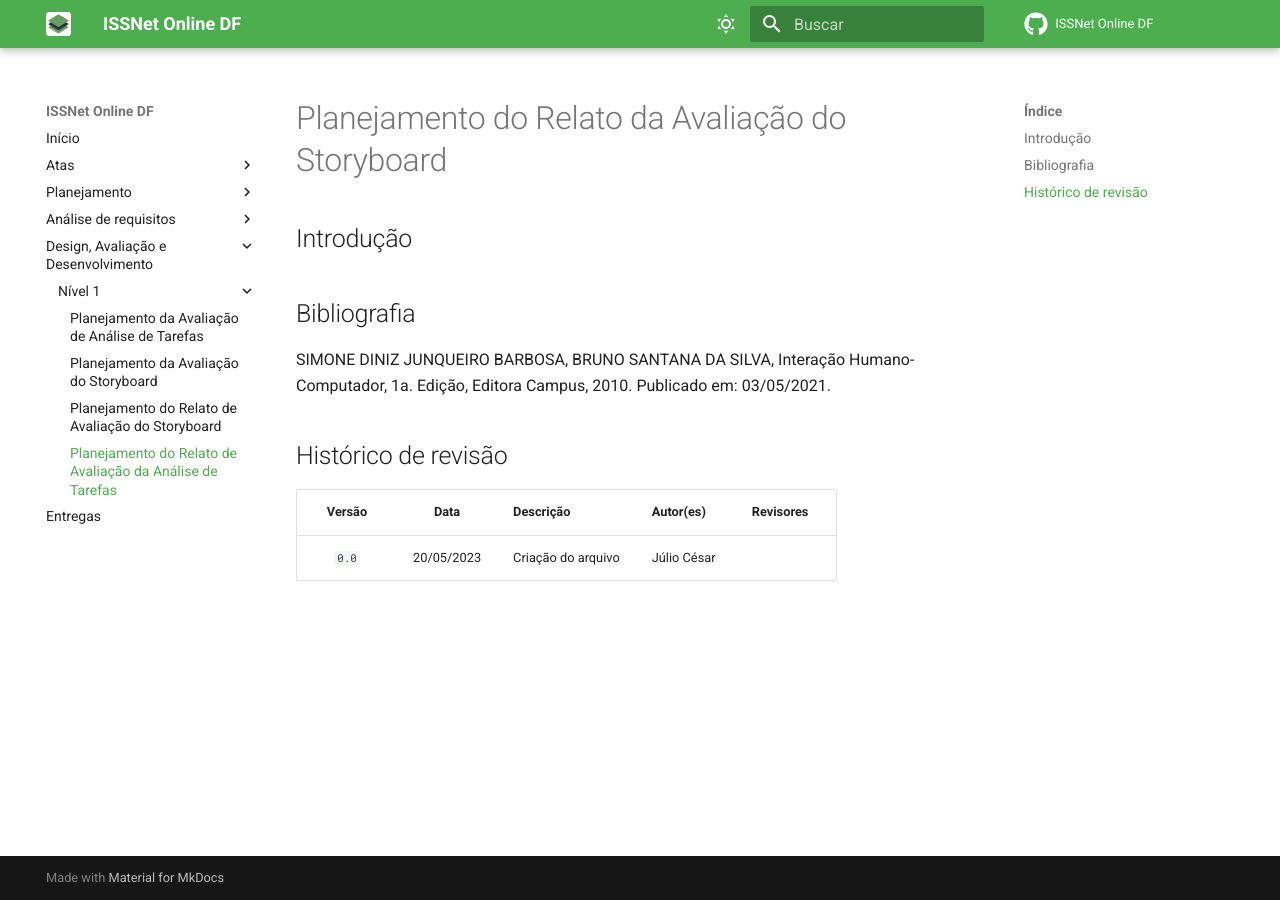
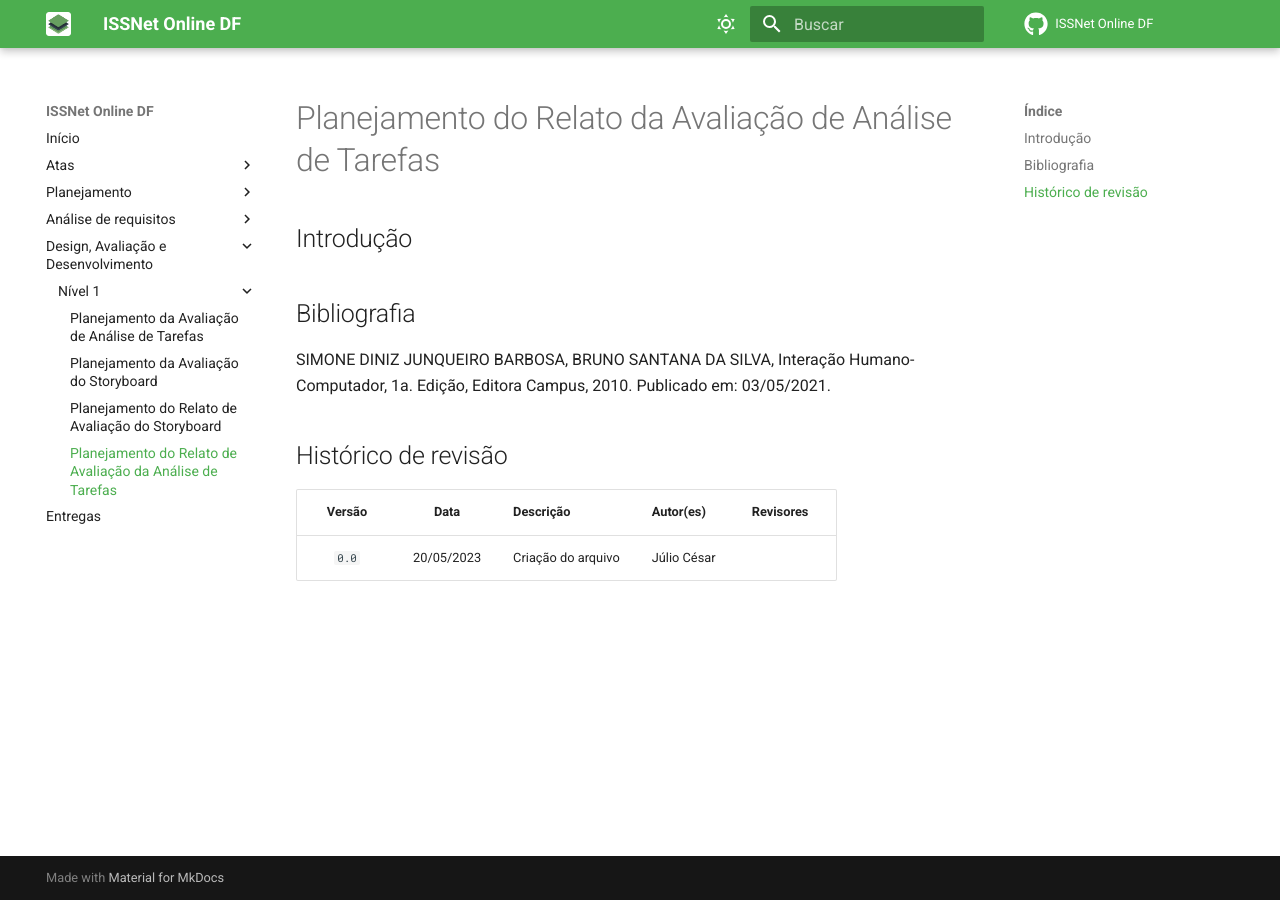
Before and after one commit to Interacao-Humano-Computador/2023.1-ISSNet, an MkDocs documentation site: the page built from gitpages/docs/design_avaliacao_desenvolvimento/nivel1/plan_relato_analisetarefas.md, in a window 1280 px wide. Built offline with MkDocs 1.6.1 and Material for MkDocs 9.7.7, drawn with Linux system fonts in a browser that asks for light colours; comment, search, counter and statistics services are not loaded.

Commit message:
Adiciona correções no texto

```diff
--- a/gitpages/docs/design_avaliacao_desenvolvimento/nivel1/plan_relato_analisetarefas.md
+++ b/gitpages/docs/design_avaliacao_desenvolvimento/nivel1/plan_relato_analisetarefas.md
@@ -1,4 +1,4 @@
-# Planejamento do Relato da Avaliação do Storyboard
+# Planejamento do Relato da Avaliação de Análise de Tarefas
 
 ## Introdução
 
```
Also changed, not shown: gitpages/docs/design_avaliacao_desenvolvimento/nivel1/plan_avaliacao_analisetarefas.md (+1 -1 lines), gitpages/docs/design_avaliacao_desenvolvimento/nivel1/plan_avaliacao_storyboard.md (+1 -1 lines).
